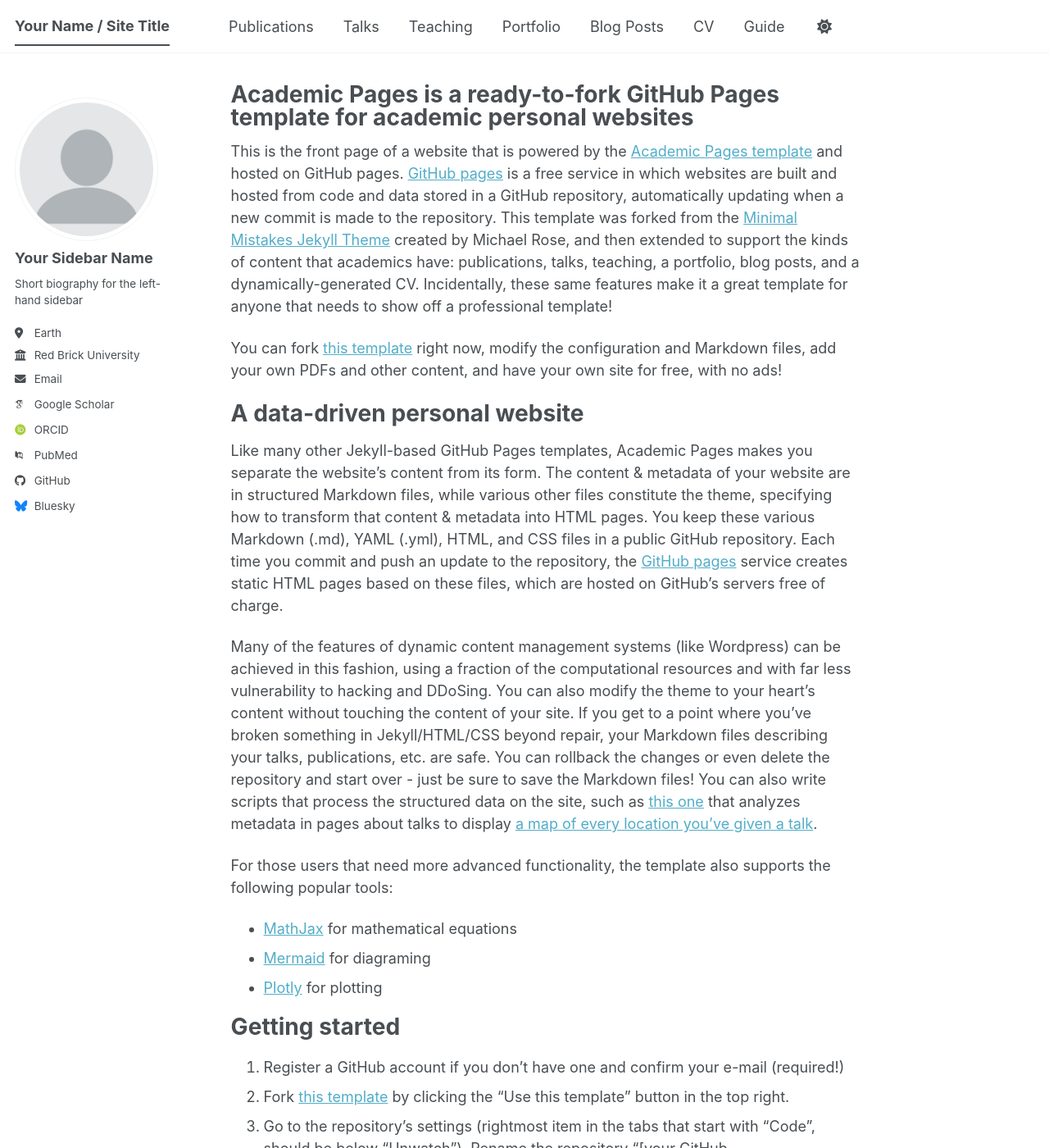
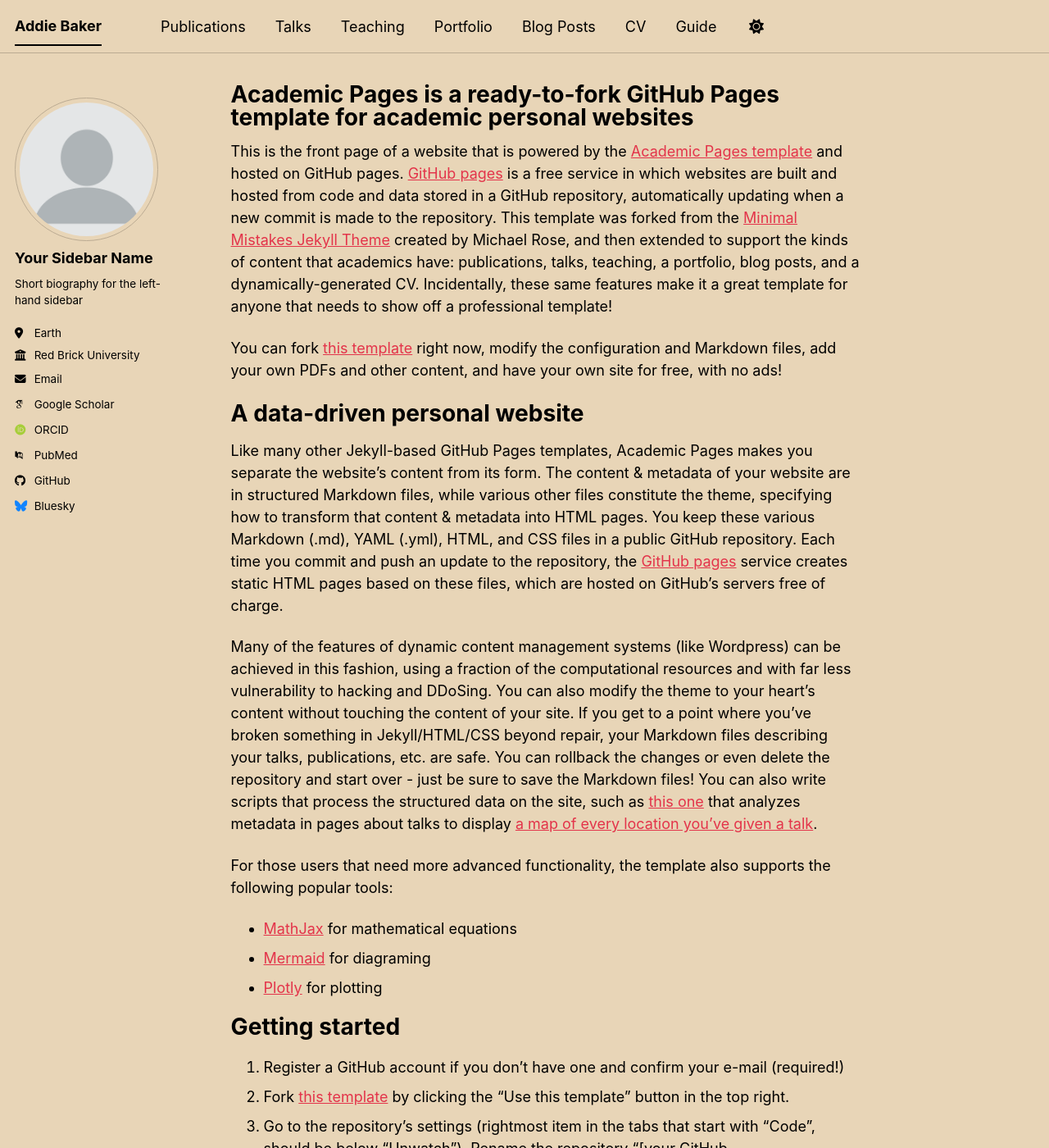
Before and after one commit to addie-02/addie-02.github.io, a Jekyll site: the page built from _pages/about.md, in a window 1280 px wide and 1400 px high. Shown: the whole window at 82% size. Built offline with Jekyll 4.4.1, drawn with Linux system fonts in a browser that asks for light colours; some web fonts are replaced; a script bundle is joined from its source files by our own code; library files that are not in the unit come from our copies.

Commit message:
Update site settings for locale, theme, and title

```diff
--- a/_config.yml
+++ b/_config.yml
@@ -7,9 +7,9 @@
 # server process.
 
 # Basic Site Settings
-locale                   : "en-US"
-site_theme               : "default" # The available themes options are "default", "air", "sunrise", "mint", "dirt" and "contrast"
-title                    : "Your Name / Site Title"
+locale                   : "en-UK"
+site_theme               : "sunrise" # The available themes options are "default", "air", "sunrise", "mint", "dirt" and "contrast"
+title                    : "Addie Baker"
 title_separator          : "-"
 name                     : &name "Your Name"
 description              : &description "Your Name's academic portfolio"   # Update this with a general description of your site, this is the default if not overridden by a page
```
